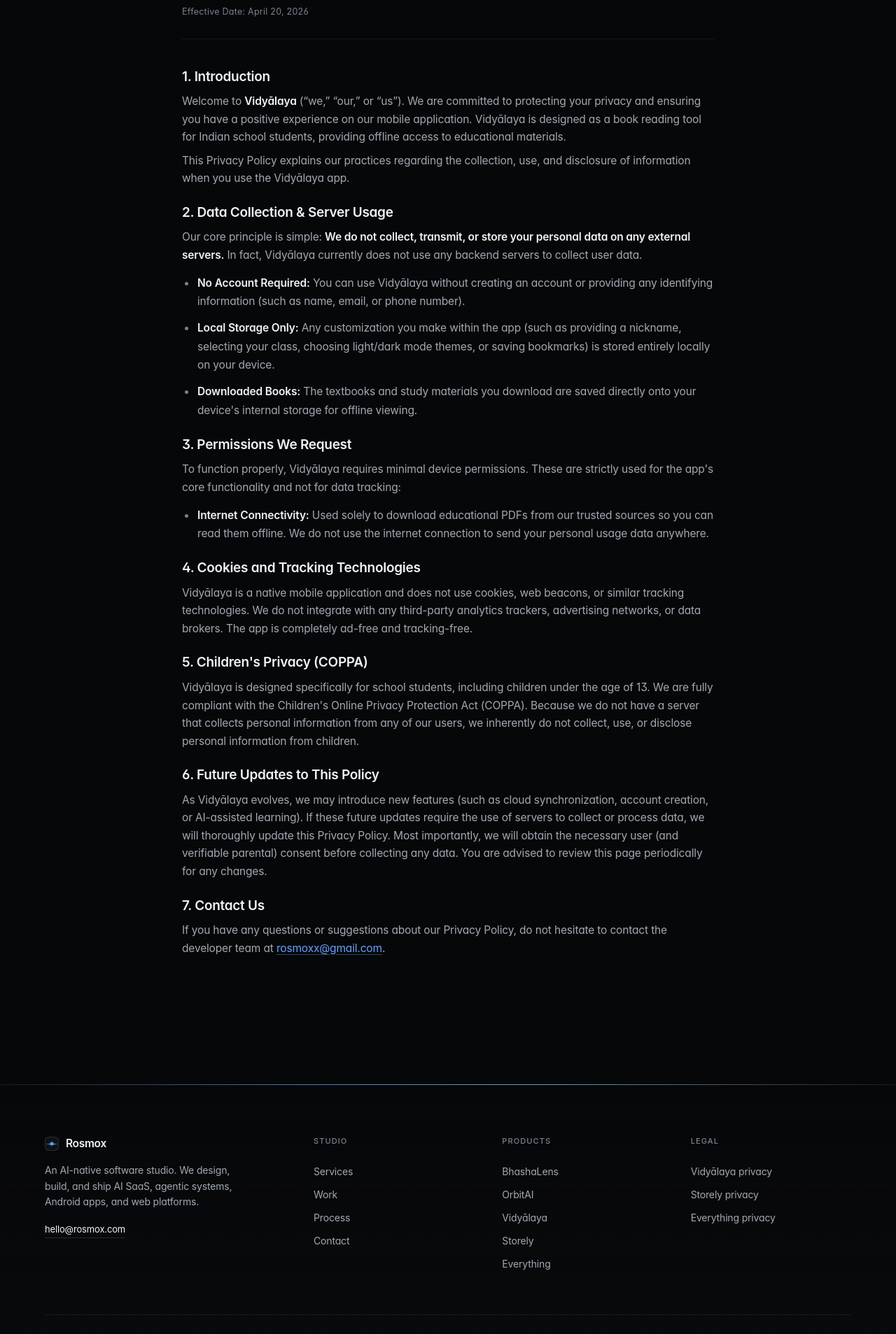
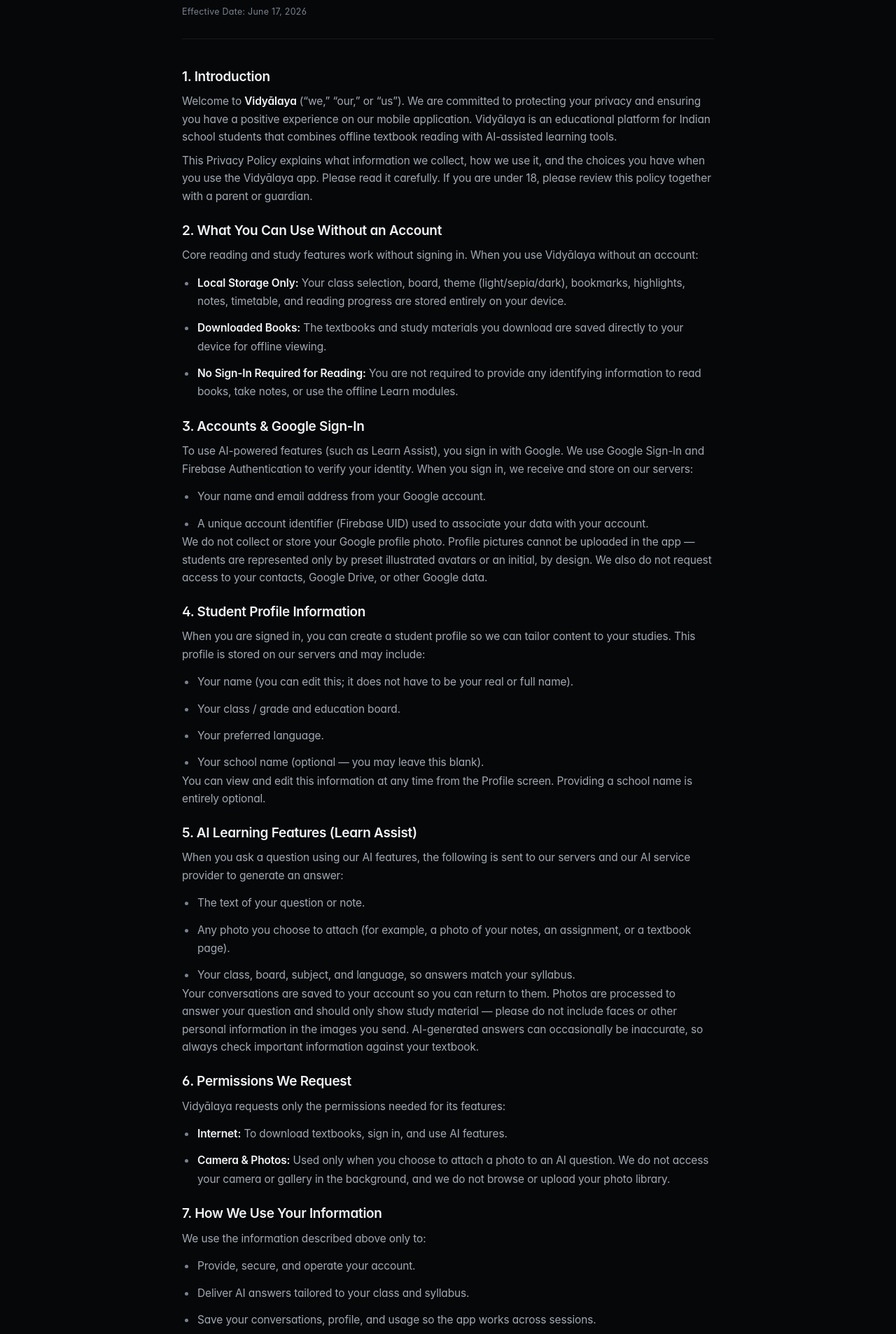
Before and after one commit to rudra273/rosmox, a Next.js app: page /projects/vidyalaya/privacy-policy in a window 1280 px wide. Shown: the part 342-2249 px from the top of the page at 70% size. Built offline with nearby package versions, Linux system fonts and the light colour scheme.

Commit message:
updated vidyalaya policy

```diff
--- a/app/projects/vidyalaya/privacy-policy/page.tsx
+++ b/app/projects/vidyalaya/privacy-policy/page.tsx
@@ -4,7 +4,7 @@
 export const metadata: Metadata = {
   title: "Privacy Policy — Vidyālaya",
   description:
-    "Privacy Policy for the Vidyālaya app by ROSMOX — an offline textbook reader for Indian school students.",
+    "Privacy Policy for the Vidyālaya app by ROSMOX — an educational platform combining offline textbook reading with AI-assisted learning for Indian school students.",
 };
 
 export default function PrivacyPolicyPage() {
@@ -20,7 +20,7 @@
         <header className="privacy-header">
           <span className="privacy-badge">Vidyālaya</span>
           <h1 className="privacy-title">Privacy Policy</h1>
-          <p className="privacy-date">Effective Date: April 20, 2026</p>
+          <p className="privacy-date">Effective Date: June 17, 2026</p>
         </header>
 
         <div className="privacy-content">
@@ -30,105 +30,235 @@
               Welcome to <strong>Vidyālaya</strong> (&ldquo;we,&rdquo;
               &ldquo;our,&rdquo; or &ldquo;us&rdquo;). We are committed to
               protecting your privacy and ensuring you have a positive experience
-              on our mobile application. Vidyālaya is designed as a book reading
-              tool for Indian school students, providing offline access to
-              educational materials.
+              on our mobile application. Vidyālaya is an educational platform for
+              Indian school students that combines offline textbook reading with
+              AI-assisted learning tools.
             </p>
             <p>
-              This Privacy Policy explains our practices regarding the
-              collection, use, and disclosure of information when you use the
-              Vidyālaya app.
+              This Privacy Policy explains what information we collect, how we use
+              it, and the choices you have when you use the Vidyālaya app. Please
+              read it carefully. If you are under 18, please review this policy
+              together with a parent or guardian.
             </p>
           </section>
 
           <section>
-            <h2>2. Data Collection &amp; Server Usage</h2>
+            <h2>2. What You Can Use Without an Account</h2>
             <p>
-              Our core principle is simple:{" "}
-              <strong>
-                We do not collect, transmit, or store your personal data on any
-                external servers.
-              </strong>{" "}
-              In fact, Vidyālaya currently does not use any backend servers to
-              collect user data.
+              Core reading and study features work without signing in. When you
+              use Vidyālaya without an account:
             </p>
             <ul>
               <li>
-                <strong>No Account Required:</strong> You can use Vidyālaya
-                without creating an account or providing any identifying
-                information (such as name, email, or phone number).
-              </li>
-              <li>
-                <strong>Local Storage Only:</strong> Any customization you make
-                within the app (such as providing a nickname, selecting your
-                class, choosing light/dark mode themes, or saving bookmarks) is
-                stored entirely locally on your device.
+                <strong>Local Storage Only:</strong> Your class selection, board,
+                theme (light/sepia/dark), bookmarks, highlights, notes, timetable,
+                and reading progress are stored entirely on your device.
               </li>
               <li>
                 <strong>Downloaded Books:</strong> The textbooks and study
-                materials you download are saved directly onto your
-                device&apos;s internal storage for offline viewing.
+                materials you download are saved directly to your device for
+                offline viewing.
+              </li>
+              <li>
+                <strong>No Sign-In Required for Reading:</strong> You are not
+                required to provide any identifying information to read books,
+                take notes, or use the offline Learn modules.
               </li>
             </ul>
           </section>
 
           <section>
-            <h2>3. Permissions We Request</h2>
+            <h2>3. Accounts &amp; Google Sign-In</h2>
             <p>
-              To function properly, Vidyālaya requires minimal device
-              permissions. These are strictly used for the app&apos;s core
-              functionality and not for data tracking:
+              To use AI-powered features (such as Learn Assist), you sign in with
+              Google. We use Google Sign-In and Firebase Authentication to verify
+              your identity. When you sign in, we receive and store on our
+              servers:
+            </p>
+            <ul>
+              <li>Your name and email address from your Google account.</li>
+              <li>
+                A unique account identifier (Firebase UID) used to associate your
+                data with your account.
+              </li>
+            </ul>
+            <p>
+              We do not collect or store your Google profile photo. Profile
+              pictures cannot be uploaded in the app — students are represented
+              only by preset illustrated avatars or an initial, by design. We also
+              do not request access to your contacts, Google Drive, or other
+              Google data.
+            </p>
+          </section>
+
+          <section>
+            <h2>4. Student Profile Information</h2>
+            <p>
+              When you are signed in, you can create a student profile so we can
+              tailor content to your studies. This profile is stored on our
+              servers and may include:
             </p>
             <ul>
               <li>
-                <strong>Internet Connectivity:</strong> Used solely to download
-                educational PDFs from our trusted sources so you can read them
-                offline. We do not use the internet connection to send your
-                personal usage data anywhere.
+                Your name (you can edit this; it does not have to be your real or
+                full name).
+              </li>
+              <li>Your class / grade and education board.</li>
+              <li>Your preferred language.</li>
+              <li>Your school name (optional — you may leave this blank).</li>
+            </ul>
+            <p>
+              You can view and edit this information at any time from the Profile
+              screen. Providing a school name is entirely optional.
+            </p>
+          </section>
+
+          <section>
+            <h2>5. AI Learning Features (Learn Assist)</h2>
+            <p>
+              When you ask a question using our AI features, the following is sent
+              to our servers and our AI service provider to generate an answer:
+            </p>
+            <ul>
+              <li>The text of your question or note.</li>
+              <li>
+                Any photo you choose to attach (for example, a photo of your
+                notes, an assignment, or a textbook page).
+              </li>
+              <li>
+                Your class, board, subject, and language, so answers match your
+                syllabus.
+              </li>
+            </ul>
+            <p>
+              Your conversations are saved to your account so you can return to
+              them. Photos are processed to answer your question and should only
+              show study material — please do not include faces or other personal
+              information in the images you send. AI-generated answers can
+              occasionally be inaccurate, so always check important information
+              against your textbook.
+            </p>
+          </section>
+
+          <section>
+            <h2>6. Permissions We Request</h2>
+            <p>
+              Vidyālaya requests only the permissions needed for its features:
+            </p>
+            <ul>
+              <li>
+                <strong>Internet:</strong> To download textbooks, sign in, and use
+                AI features.
+              </li>
+              <li>
+                <strong>Camera &amp; Photos:</strong> Used only when you choose to
+                attach a photo to an AI question. We do not access your camera or
+                gallery in the background, and we do not browse or upload your
+                photo library.
               </li>
             </ul>
           </section>
 
           <section>
-            <h2>4. Cookies and Tracking Technologies</h2>
+            <h2>7. How We Use Your Information</h2>
+            <p>We use the information described above only to:</p>
+            <ul>
+              <li>Provide, secure, and operate your account.</li>
+              <li>Deliver AI answers tailored to your class and syllabus.</li>
+              <li>
+                Save your conversations, profile, and usage so the app works
+                across sessions.
+              </li>
+              <li>Apply fair-use limits on AI requests.</li>
+            </ul>
             <p>
-              Vidyālaya is a native mobile application and does not use cookies,
-              web beacons, or similar tracking technologies. We do not integrate
-              with any third-party analytics trackers, advertising networks, or
-              data brokers. The app is completely ad-free and tracking-free.
+              We do not sell your personal information, and we do not use it for
+              advertising. The app contains no third-party ads.
             </p>
           </section>
 
           <section>
-            <h2>5. Children&apos;s Privacy (COPPA)</h2>
+            <h2>8. Third-Party Services</h2>
             <p>
-              Vidyālaya is designed specifically for school students, including
-              children under the age of 13. We are fully compliant with the
-              Children&apos;s Online Privacy Protection Act (COPPA). Because we
-              do not have a server that collects personal information from any
-              of our users, we inherently do not collect, use, or disclose
-              personal information from children.
+              We rely on a small number of trusted service providers to operate
+              Vidyālaya:
+            </p>
+            <ul>
+              <li>
+                <strong>Google / Firebase:</strong> for sign-in and
+                authentication.
+              </li>
+              <li>
+                <strong>Our AI backend and AI model provider:</strong> to process
+                and answer your questions.
+              </li>
+            </ul>
+            <p>
+              These providers process data only to deliver these services on our
+              behalf and are subject to their own privacy and security
+              commitments. We do not integrate advertising networks or data
+              brokers.
             </p>
           </section>
 
           <section>
-            <h2>6. Future Updates to This Policy</h2>
+            <h2>9. Cookies and Tracking Technologies</h2>
             <p>
-              As Vidyālaya evolves, we may introduce new features (such as cloud
-              synchronization, account creation, or AI-assisted learning). If
-              these future updates require the use of servers to collect or
-              process data, we will thoroughly update this Privacy Policy. Most
-              importantly, we will obtain the necessary user (and verifiable
-              parental) consent before collecting any data. You are advised to
-              review this page periodically for any changes.
+              Vidyālaya is a native mobile application and does not use cookies,
+              web beacons, or third-party advertising or analytics trackers to
+              follow you across apps or websites. The app is ad-free.
             </p>
           </section>
 
           <section>
-            <h2>7. Contact Us</h2>
+            <h2>10. Children&apos;s Privacy</h2>
             <p>
-              If you have any questions or suggestions about our Privacy Policy,
-              do not hesitate to contact the developer team at{" "}
+              Vidyālaya is intended for school students, and some users may be
+              under the age of 13. We collect only the limited information needed
+              to provide the service, as described above. Because signing in and
+              AI features involve collecting personal information (such as name
+              and email), we ask that a parent or guardian set up and supervise
+              the use of these features for younger children, and provide consent
+              where required by law (including COPPA and applicable Indian data
+              protection rules).
+            </p>
+            <p>
+              If you believe a child has provided us personal information without
+              appropriate consent, please contact us and we will delete it.
+            </p>
+          </section>
+
+          <section>
+            <h2>11. Data Retention &amp; Your Choices</h2>
+            <p>
+              We keep your account, profile, and conversation history for as long
+              as your account is active. You can:
+            </p>
+            <ul>
+              <li>Edit your profile details at any time from the Profile screen.</li>
+              <li>Sign out to stop syncing data to your account.</li>
+              <li>
+                Request deletion of your account and associated data by contacting
+                us at the email below.
+              </li>
+            </ul>
+          </section>
+
+          <section>
+            <h2>12. Changes to This Policy</h2>
+            <p>
+              As Vidyālaya evolves, we may update this Privacy Policy to reflect
+              new features or legal requirements. When we make material changes,
+              we will update the effective date above. You are advised to review
+              this page periodically.
+            </p>
+          </section>
+
+          <section>
+            <h2>13. Contact Us</h2>
+            <p>
+              If you have any questions, requests, or suggestions about this
+              Privacy Policy or your data, please contact the developer team at{" "}
               <a href="mailto:rosmoxx@gmail.com" className="privacy-link">
                 rosmoxx@gmail.com
               </a>
```
